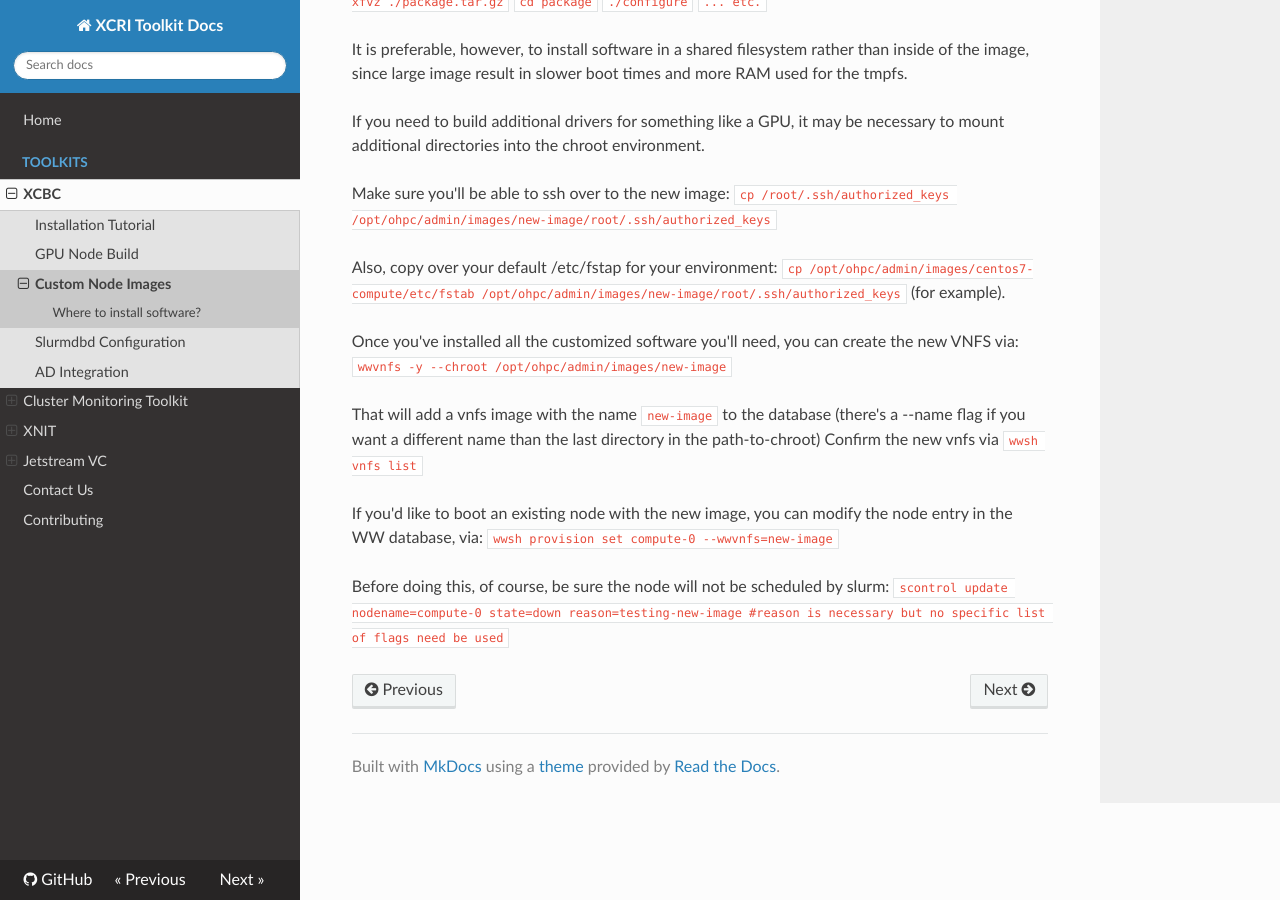
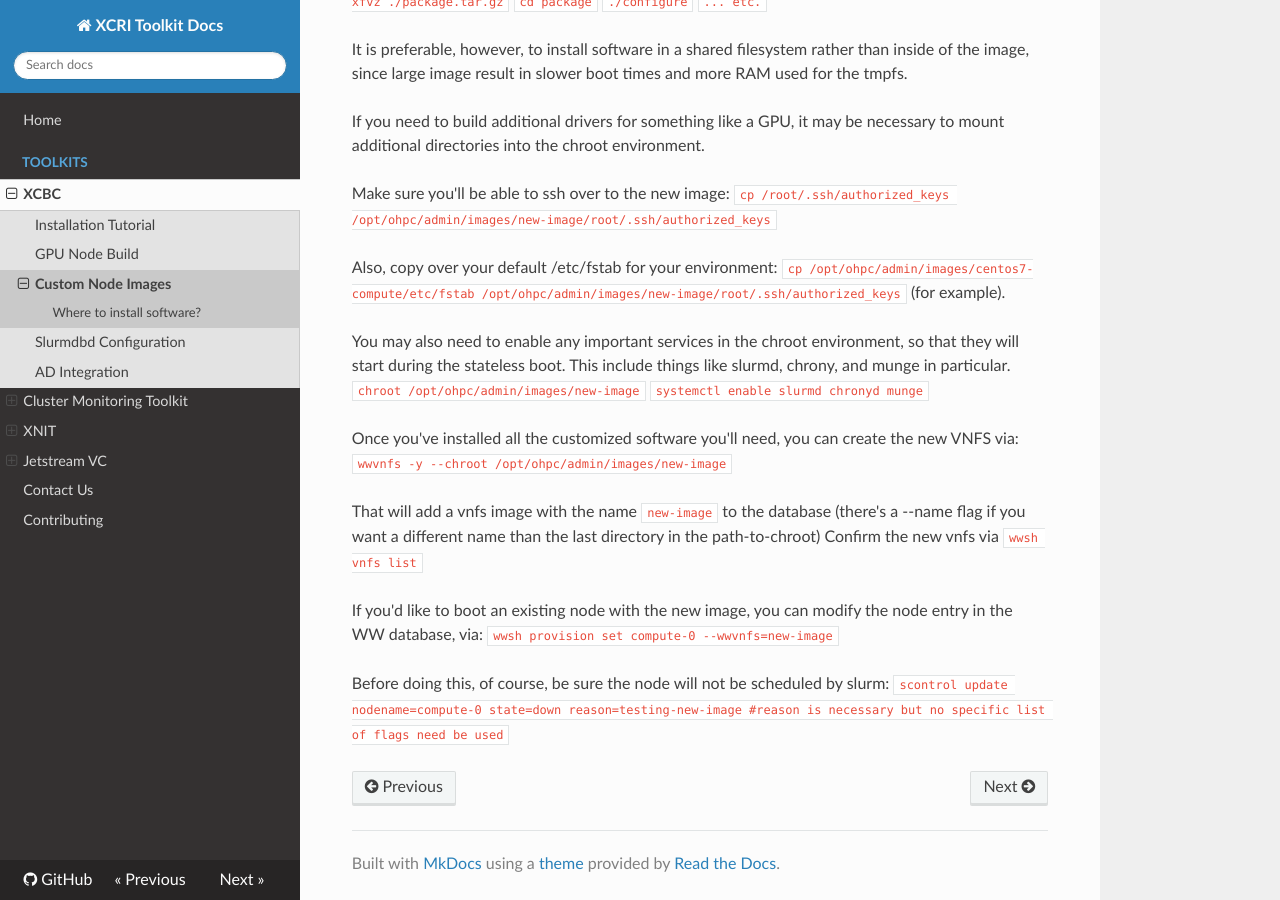
Before and after one commit to access-ci-org/Toolkit-Docs, an MkDocs documentation site: the page built from docs/toolkits/xcbc-new-image.md, in a window 1280 px wide and 900 px high, scrolled down 1087 px. Built offline with MkDocs 1.6.1, drawn with Linux system fonts in a browser that asks for light colours; nearby versions of some CDN libraries; old or Windows-style settings are respelled for this version of MkDocs.

Commit message:
Added note about services, typo fix for fstap

````diff
--- a/docs/toolkits/xcbc-new-image.md
+++ b/docs/toolkits/xcbc-new-image.md
@@ -56,9 +56,14 @@ directories into the chroot environment.
 Make sure you'll be able to ssh over to the new image:
 ``` cp /root/.ssh/authorized_keys /opt/ohpc/admin/images/new-image/root/.ssh/authorized_keys ```
 
-Also, copy over your default /etc/fstap for your environment:
+Also, copy over your default /etc/fstab for your environment:
 ```cp /opt/ohpc/admin/images/centos7-compute/etc/fstab /opt/ohpc/admin/images/new-image/root/.ssh/authorized_keys ```
 (for example).
+
+You may also need to enable any important services in the chroot environment, so that they will start during
+the stateless boot. This include things like slurmd, chrony, and munge in particular.
+```chroot /opt/ohpc/admin/images/new-image ```
+```systemctl enable slurmd chronyd munge```
 
 Once you've installed all the customized software you'll need, you can create the new VNFS via:
 ``` wwvnfs -y --chroot /opt/ohpc/admin/images/new-image ```
````
